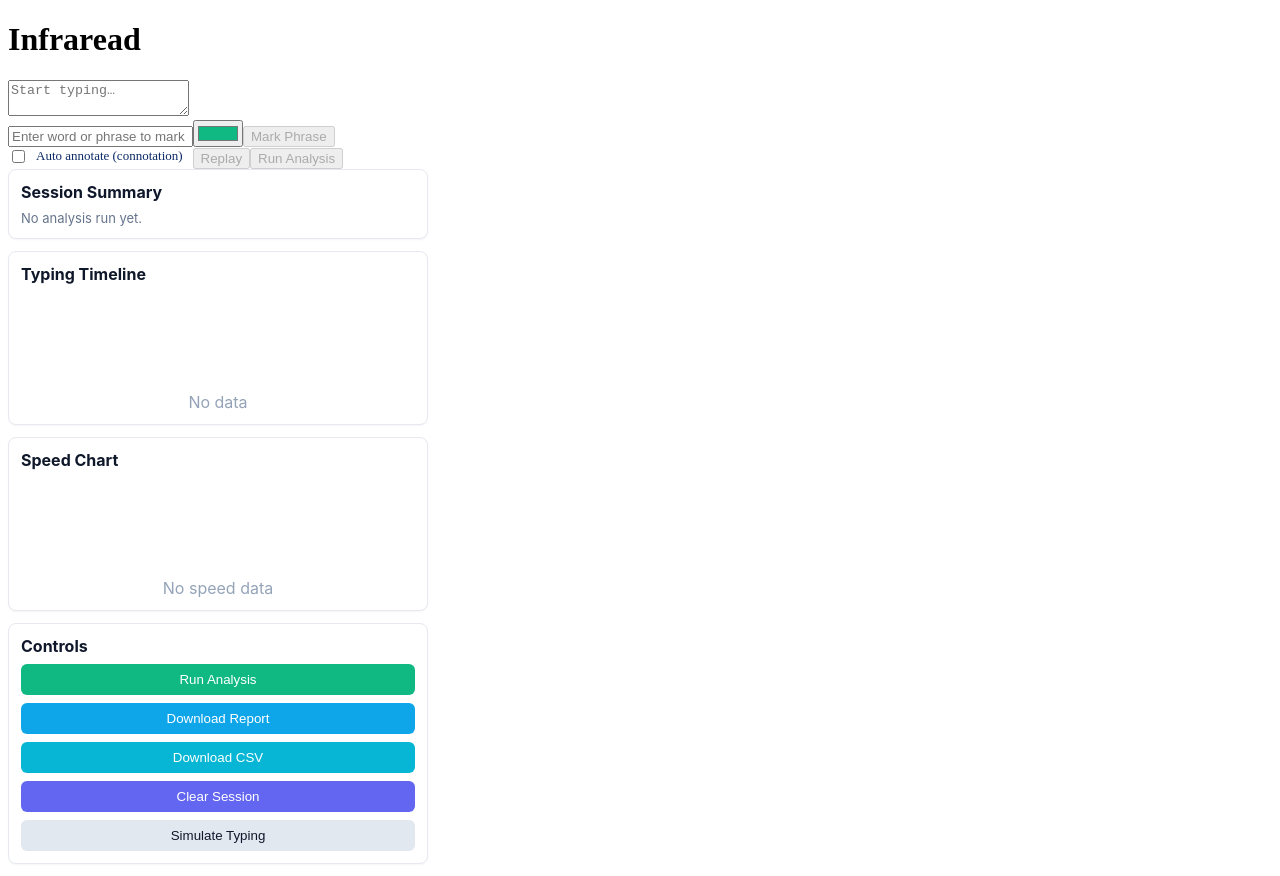
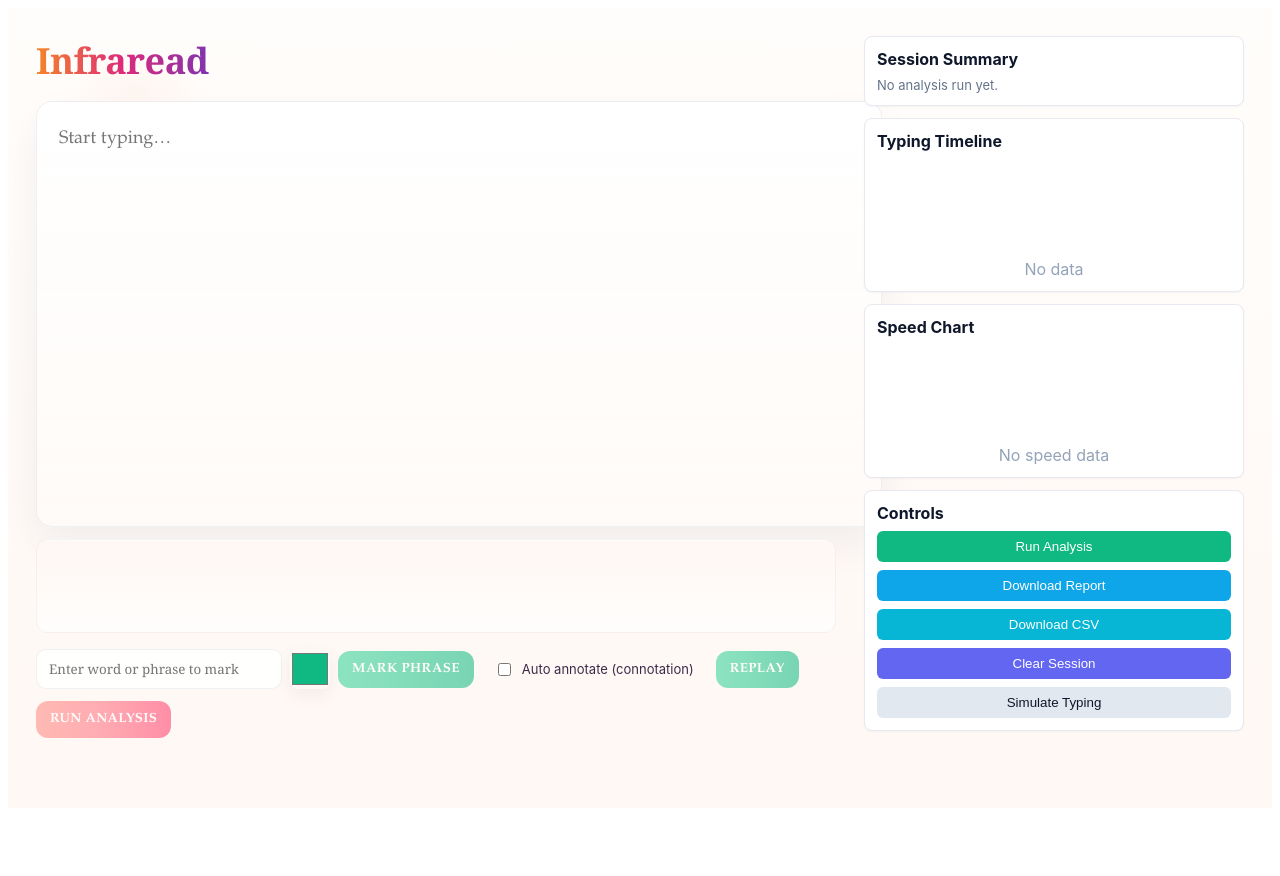
Before and after one commit to emilyscherny-create/Infraread, a React app in the folder src/: page / in a window 1280 px wide. After the commit the page ends 816 px from the top, so only its background shows below. Built offline with nearby package versions, Linux system fonts and the light colour scheme; the HTML template or start-up script is replaced by a standard one.

Commit message:
Revamp app.css for Instagram-inspired theme
Updated styles for a warmer, Instagram-inspired theme with improved layout and visual elements.

```diff
--- a/src/app.css
+++ b/src/app.css
@@ -1,25 +1,313 @@
+/* Instagram-inspired theme — warmer colors, soft gradients, easy visuals */
+
+/* Layout */
+.app-container {
+  display: flex;
+  gap: 28px;
+  align-items: flex-start;
+  padding: 28px;
+  min-height: 100vh;
+  box-sizing: border-box;
+  /* subtle warm background with a faint Instagram-like radial glow */
+  background: radial-gradient(1200px 600px at 10% 10%, rgba(249, 130, 74, 0.06), transparent 6%),
+              radial-gradient(1000px 500px at 90% 80%, rgba(141, 63, 193, 0.04), transparent 6%),
+              linear-gradient(180deg, #fffdfb 0%, #fff8f4 100%);
+  font-family: Inter, system-ui, -apple-system, "Segoe UI", Roboto, "Helvetica Neue", Arial;
+  color: #0f172a;
+}
+
+/* Editor column */
+.editor-column {
+  flex: 1;
+  max-width: 920px;
+}
+
+/* Title: gradient text like Instagram logo colors */
+.infraread-title {
+  font-family: Georgia, "Times New Roman", Times, serif;
+  font-size: 36px;
+  margin: 0 0 16px 0;
+  letter-spacing: -0.5px;
+  background: linear-gradient(90deg, #f58529 0%, #dd2a7b 50%, #8134af 100%);
+  -webkit-background-clip: text;
+  background-clip: text;
+  color: transparent;
+  display: inline-block;
+  transform: translateZ(0); /* improve rendering */
+}
+
+/* Editor area */
+.editor-section {
+  display: flex;
+  flex-direction: column;
+}
+
+.editor-input {
+  width: 100%;
+  min-height: 380px; /* roomy typing area */
+  max-height: 900px;
+  font-size: 18px;
+  line-height: 1.75;
+  padding: 22px;
+  border-radius: 16px;
+  border: 1px solid rgba(11, 29, 65, 0.06);
+  /* frosted glass feel over warm background */
+  background: linear-gradient(180deg, rgba(255,255,255,0.98), rgba(255,250,247,0.94));
+  box-shadow: 0 18px 40px rgba(11, 29, 65, 0.06);
+  resize: vertical;
+  font-family: "Palatino Linotype", "Book Antiqua", Palatino, Georgia, serif;
+  color: #07183a;
+  outline: none;
+  transition: box-shadow 160ms ease, transform 160ms ease;
+}
+
+.editor-input:focus {
+  box-shadow: 0 26px 60px rgba(136, 68, 197, 0.12);
+  transform: translateY(-2px);
+}
+
+/* heatmap output (rendered characters/phrases) */
+.heatmap-output {
+  margin-top: 12px;
+  padding: 14px;
+  background: linear-gradient(180deg, #fff7f3, #fffdfc);
+  border-radius: 12px;
+  border: 1px solid rgba(11, 29, 65, 0.04);
+  min-height: 64px;
+  box-shadow: inset 0 1px 0 rgba(255,255,255,0.6);
+  font-family: Georgia, "Times New Roman", Times, serif;
+  color: #0b1f3b;
+  white-space: pre-wrap;
+  word-wrap: break-word;
+}
+
+/* individual heat character */
+.heat-char {
+  transition: background-color 0.25s ease;
+  padding: 2px 6px;
+  border-radius: 6px;
+  margin-right: 4px;
+  display: inline-block;
+}
+
+/* Controls row */
+.controls-row {
+  display: flex;
+  gap: 12px;
+  margin-top: 16px;
+  align-items: center;
+  flex-wrap: wrap;
+}
+
+/* Phrase controls */
+.phrase-controls {
+  display: flex;
+  gap: 8px;
+  align-items: center;
+  margin-right: 8px;
+}
+
+.phrase-input {
+  padding: 10px 12px;
+  border-radius: 10px;
+  border: 1px solid rgba(11, 29, 65, 0.06);
+  font-family: Georgia, "Times New Roman", Times, serif;
+  min-width: 220px;
+  background: rgba(255,255,255,0.9);
+}
+
+/* Color input */
+.phrase-color {
+  width: 40px;
+  height: 40px;
+  padding: 0;
+  border: none;
+  background: none;
+  cursor: pointer;
+  border-radius: 8px;
+  box-shadow: 0 6px 18px rgba(11, 29, 65, 0.06);
+}
+
+/* unified action button base (warmer Instagram vibe) */
+.action-btn, .btn {
+  padding: 10px 14px;
+  border-radius: 12px;
+  border: none;
+  cursor: pointer;
+  color: #fff;
+  font-weight: 700;
+  letter-spacing: 0.4px;
+  text-transform: uppercase;
+  font-family: "Palatino Linotype", "Book Antiqua", Palatino, Georgia, serif;
+  box-shadow: 0 12px 30px rgba(11, 29, 65, 0.08);
+  transition: transform 160ms cubic-bezier(.2,.9,.2,1), box-shadow 160ms ease, opacity 160ms ease;
+  display: inline-flex;
+  align-items: center;
+  justify-content: center;
+}
+
+/* Instagram-like gradient primary (warm) */
+.action-ig {
+  background: linear-gradient(90deg, #f58529 0%, #dd2a7b 50%, #8134af 100%); /* Instagram-ish */
+  color: #fff;
+  box-shadow: 0 18px 38px rgba(136, 68, 197, 0.18);
+  padding: 12px 18px;
+  border-radius: 14px;
+}
+
+.action-ig:hover:not(:disabled) {
+  transform: translateY(-3px) scale(1.01);
+  box-shadow: 0 28px 60px rgba(136, 68, 197, 0.22);
+}
+
+/* Warm green action (for Run Analysis/Download report mapping) */
+.action-green {
+  background: linear-gradient(90deg, #34d399 0%, #10b981 100%);
+  box-shadow: 0 14px 36px rgba(16, 185, 129, 0.12);
+}
+
+.action-green:hover:not(:disabled) {
+  transform: translateY(-3px);
+  box-shadow: 0 22px 46px rgba(16, 185, 129, 0.16);
+}
+
+/* Warm sky/blue-ish for CSV etc but softened towards magenta */
+.action-sky {
+  background: linear-gradient(90deg, #ff8a80 0%, #ff6e7f 50%, #ff3b6b 100%); /* warm coral/pink */
+  box-shadow: 0 14px 36px rgba(255,77,146,0.10);
+}
+
+.action-sky:hover:not(:disabled) {
+  transform: translateY(-3px);
+  box-shadow: 0 22px 46px rgba(255,77,146,0.14);
+}
+
+/* Secondary: soft translucent */
+.secondary-btn {
+  background: rgba(255,255,255,0.9);
+  color: #3a2b4a;
+  border: 1px solid rgba(11, 29, 65, 0.06);
+  font-size: 13px;
+  padding: 10px 16px;
+  border-radius: 12px;
+}
+
+.secondary-btn:hover:not(:disabled) {
+  transform: translateY(-1px);
+  box-shadow: 0 16px 36px rgba(11, 29, 65, 0.06);
+}
+
+/* Disabled states */
+.action-btn:disabled,
+.action-btn[disabled],
+.btn:disabled,
+.btn[disabled],
+.secondary-btn:disabled {
+  opacity: 0.56;
+  cursor: not-allowed;
+  transform: none;
+  box-shadow: none;
+}
+
+/* Dashboard area (right column) */
+.infraread-dashboard {
+  width: 380px;
+  max-width: 42vw;
+}
+
+/* Boxes inside dashboard */
+.infraread-dashboard .box {
+  background: #fff;
+  border: 1px solid rgba(11, 29, 65, 0.04);
+  border-radius: 12px;
+  padding: 14px;
+  margin-bottom: 14px;
+  box-shadow: 0 10px 30px rgba(11, 29, 65, 0.06);
+}
+
+/* Phrase highlight warm look */
+.phrase-highlight {
+  padding: 4px 8px;
+  border-radius: 10px;
+  color: #07183a;
+  font-weight: 700;
+  display: inline-block;
+  margin-right: 6px;
+  transition: box-shadow 160ms ease, transform 160ms ease, opacity 160ms ease;
+  border: 1px solid rgba(255,255,255,0.18);
+}
+
+.phrase-highlight:hover {
+  transform: translateY(-3px);
+  box-shadow: 0 12px 36px rgba(11, 29, 65, 0.08);
+}
+
+/* slightly subdued look for auto annotations */
+.phrase-highlight.auto {
+  opacity: 0.96;
+  filter: saturate(0.95) brightness(1.02);
+  box-shadow: inset 0 0 0 2px rgba(255,255,255,0.04);
+}
+
+/* plain text styles */
+.plain-word {
+  margin-right: 6px;
+  display: inline-block;
+}
+
+.plain-char {
+  white-space: pre-wrap;
+}
+
+/* annotations list */
+.annotations-list {
+  margin-top: 12px;
+  font-size: 14px;
+  color: #3a2b4a;
+}
+
+.annotations-list ul {
+  margin: 8px 0 0 0;
+  padding-left: 18px;
+}
+
+.legend-swatch {
+  display: inline-block;
+  width: 14px;
+  height: 14px;
+  border-radius: 3px;
+  vertical-align: middle;
+  margin-right: 8px;
+  border: 1px solid rgba(0,0,0,0.06);
+}
+
+.small-remove {
+  margin-left: 8px;
+  background: transparent;
+  border: none;
+  color: #3a2b4a;
+  cursor: pointer;
+  font-weight: 600;
+}
+
 /* Auto-annotation toggle + annotation visuals */
 .auto-toggle {
   display: inline-flex;
   align-items: center;
   gap: 8px;
   font-size: 13px;
-  color: #0b2a66;
+  color: #3a2b4a;
   margin-right: 10px;
 }
 
-.phrase-highlight.auto {
-  /* slightly lighter outline for auto annotations */
-  box-shadow: inset 0 0 0 2px rgba(255,255,255,0.06);
-  opacity: 0.95;
+/* small responsive tweaks */
+@media (max-width: 980px) {
+  .app-container {
+    flex-direction: column;
+    padding: 18px;
+  }
+  .infraread-dashboard {
+    width: 100%;
+    max-width: 100%;
+  }
 }
-
-/* small legend tweaks in annotations list when autos exist */
-.annotations-list .legend-text {
-  margin-right: 6px;
-}
-
-/* optional: visually distinguish auto annotations in the small legend (if you list them) */
-.auto-legend-swatch {
-  border: 1px dashed rgba(0,0,0,0.06);
-}
```
